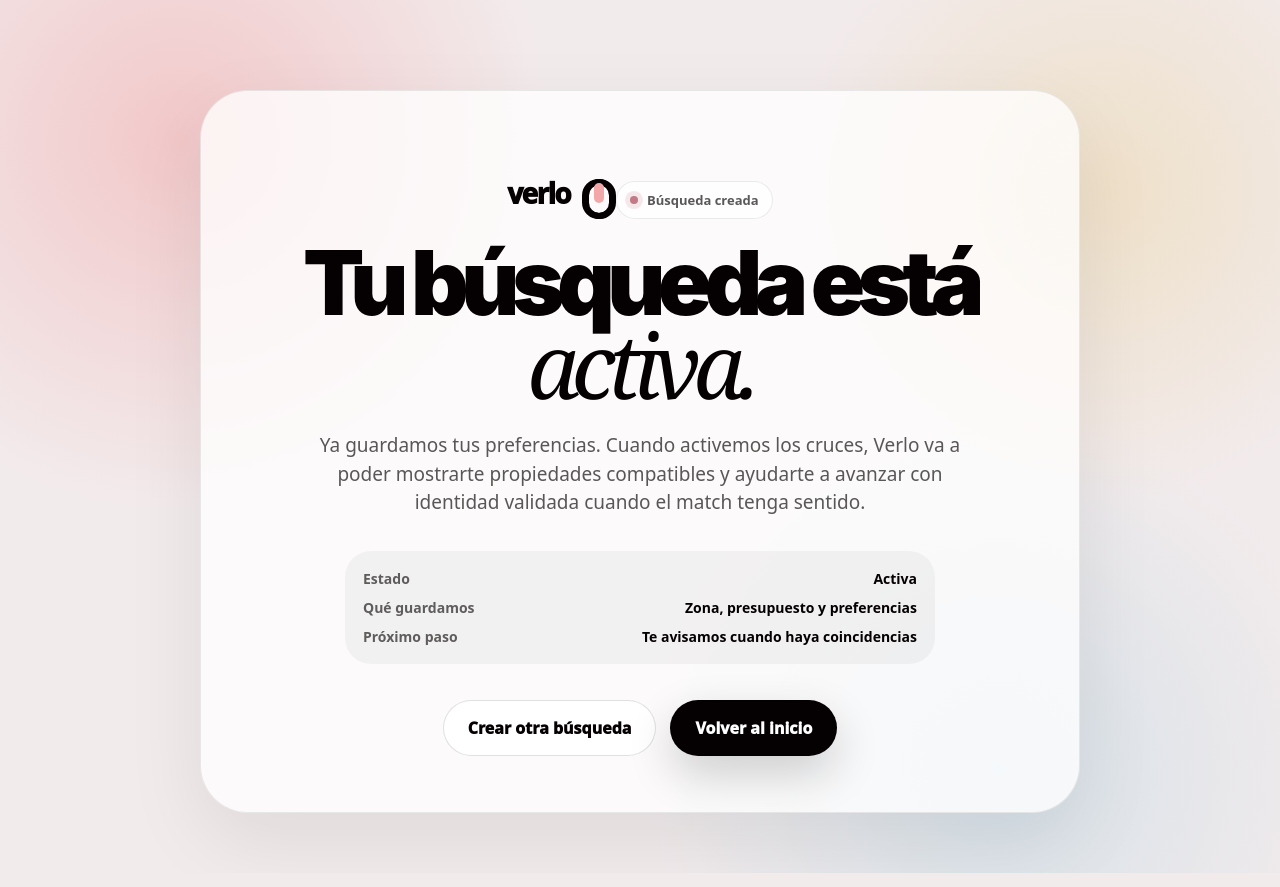
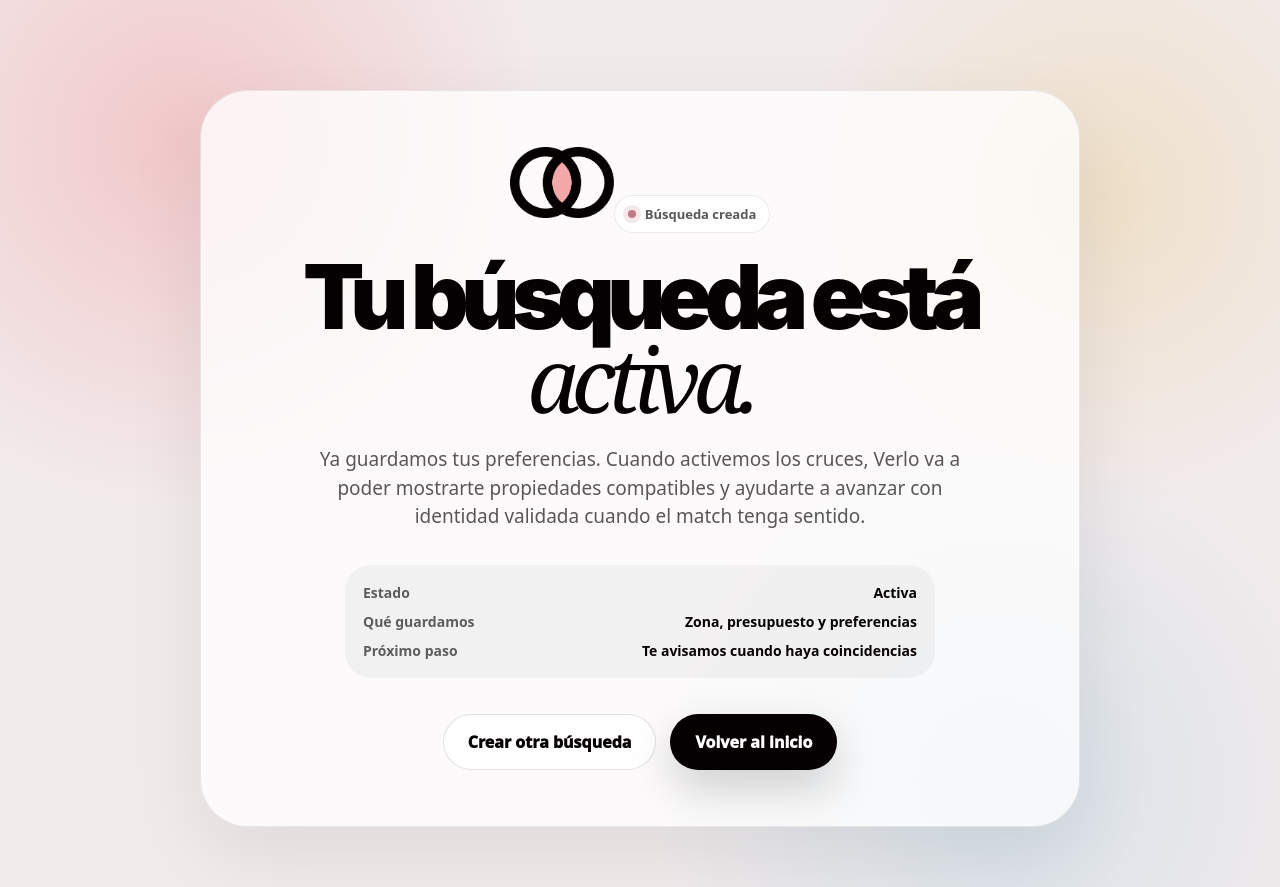
Before and after one commit to rentverlo-dotcom/verlo, a Next.js app: page /busqueda/creada in a window 1280 px wide. Built offline with nearby package versions, Linux system fonts and the light colour scheme.

Commit message:
Update page.tsx

```diff
--- a/app/busqueda/creada/page.tsx
+++ b/app/busqueda/creada/page.tsx
@@ -2,6 +2,7 @@
 
 import { useEffect, useState } from "react"
 import Link from "next/link"
+import VerloBrand from "@/components/VerloBrand"
 
 function Confetti() {
   const [pieces, setPieces] = useState<
@@ -314,12 +315,7 @@ export default function BusquedaCreadaPage() {
       <Confetti />
 
       <section className="card">
-        <Link href="/" className="brand" aria-label="Verlo">
-          verlo
-          <span className="mark" aria-hidden="true">
-            <span />
-          </span>
-        </Link>
+    <VerloBrand width={104} />
 
         <div className="badge">
           <span className="dot" />
```
